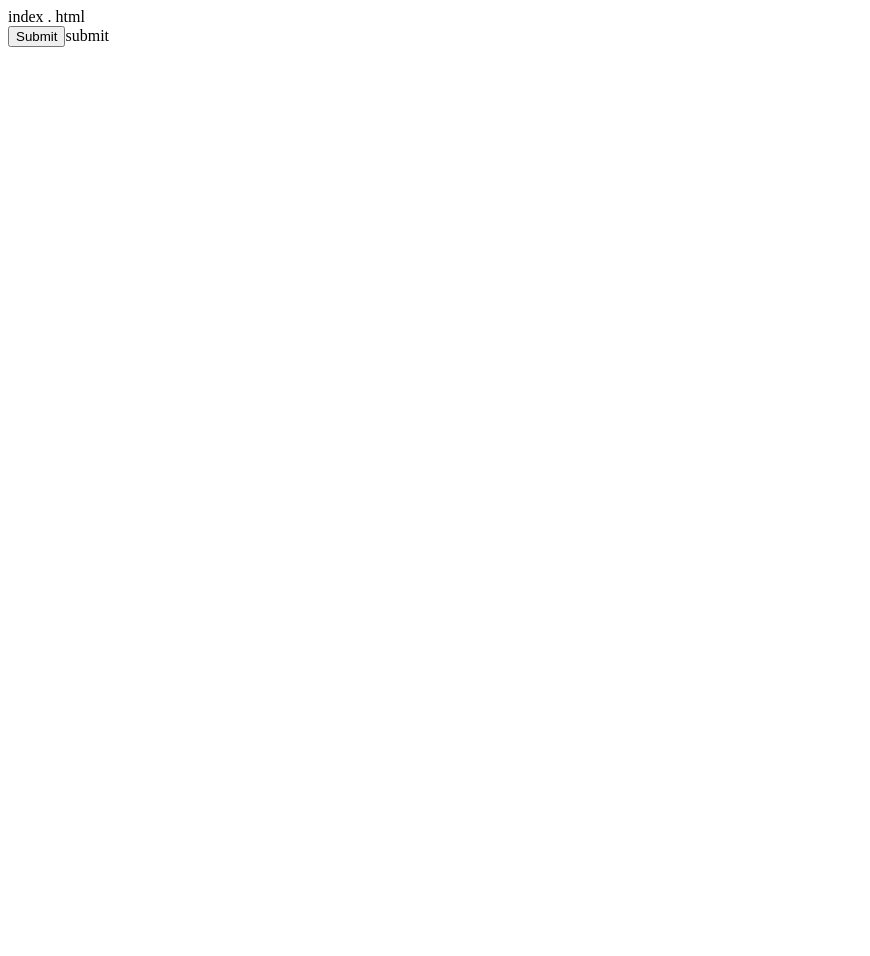
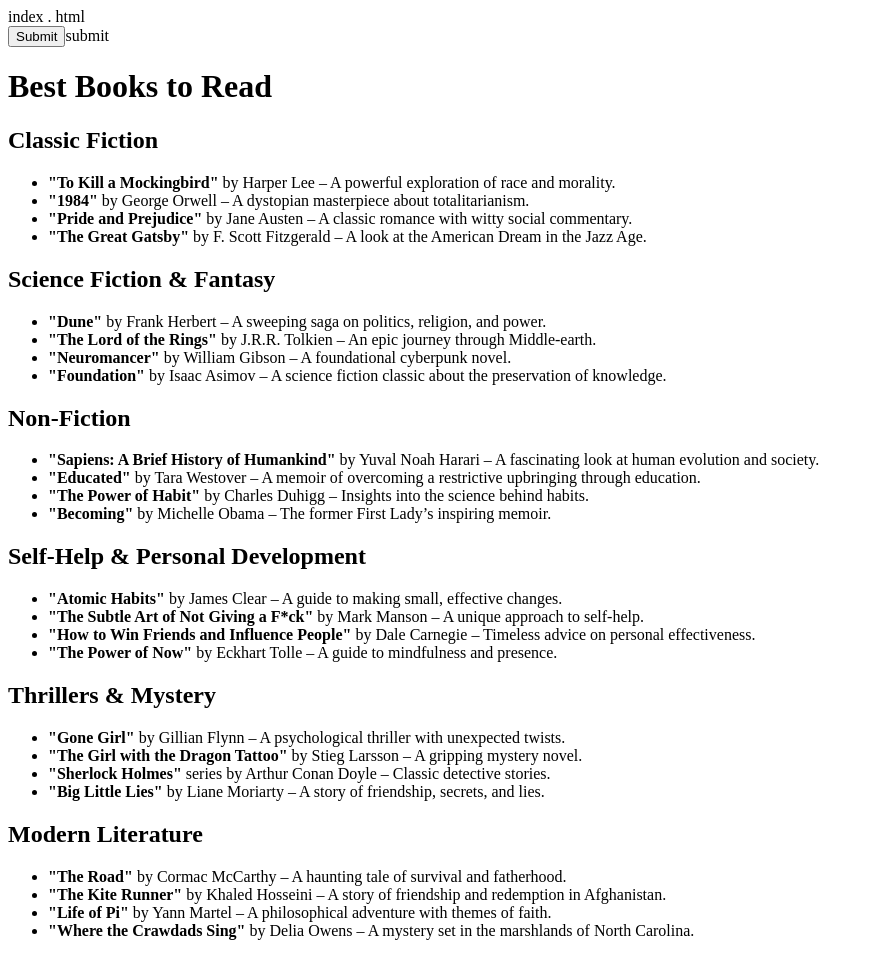
Before and after one commit to vivek01nandanwar/localrepo, a plain HTML site: page index.html in a window 1280 px wide. Shown: the whole page, without its empty margins (0-870 px from the left). Before the commit the page ends 800 px from the top, so only its background shows below. Drawn offline with Linux system fonts and the light colour scheme.

Commit message:
list of books u must read

```diff
--- a/index.html
+++ b/index.html
@@ -8,5 +8,57 @@
 <body>
     <div> index . html </div>
     <input type="submit">submit</input>
+    <div class="container">
+        <h1>Best Books to Read</h1>
+
+        <h2>Classic Fiction</h2>
+        <ul>
+            <li><strong>"To Kill a Mockingbird"</strong> by Harper Lee – A powerful exploration of race and morality.</li>
+            <li><strong>"1984"</strong> by George Orwell – A dystopian masterpiece about totalitarianism.</li>
+            <li><strong>"Pride and Prejudice"</strong> by Jane Austen – A classic romance with witty social commentary.</li>
+            <li><strong>"The Great Gatsby"</strong> by F. Scott Fitzgerald – A look at the American Dream in the Jazz Age.</li>
+        </ul>
+
+        <h2>Science Fiction & Fantasy</h2>
+        <ul>
+            <li><strong>"Dune"</strong> by Frank Herbert – A sweeping saga on politics, religion, and power.</li>
+            <li><strong>"The Lord of the Rings"</strong> by J.R.R. Tolkien – An epic journey through Middle-earth.</li>
+            <li><strong>"Neuromancer"</strong> by William Gibson – A foundational cyberpunk novel.</li>
+            <li><strong>"Foundation"</strong> by Isaac Asimov – A science fiction classic about the preservation of knowledge.</li>
+        </ul>
+
+        <h2>Non-Fiction</h2>
+        <ul>
+            <li><strong>"Sapiens: A Brief History of Humankind"</strong> by Yuval Noah Harari – A fascinating look at human evolution and society.</li>
+            <li><strong>"Educated"</strong> by Tara Westover – A memoir of overcoming a restrictive upbringing through education.</li>
+            <li><strong>"The Power of Habit"</strong> by Charles Duhigg – Insights into the science behind habits.</li>
+            <li><strong>"Becoming"</strong> by Michelle Obama – The former First Lady’s inspiring memoir.</li>
+        </ul>
+
+        <h2>Self-Help & Personal Development</h2>
+        <ul>
+            <li><strong>"Atomic Habits"</strong> by James Clear – A guide to making small, effective changes.</li>
+            <li><strong>"The Subtle Art of Not Giving a F*ck"</strong> by Mark Manson – A unique approach to self-help.</li>
+            <li><strong>"How to Win Friends and Influence People"</strong> by Dale Carnegie – Timeless advice on personal effectiveness.</li>
+            <li><strong>"The Power of Now"</strong> by Eckhart Tolle – A guide to mindfulness and presence.</li>
+        </ul>
+
+        <h2>Thrillers & Mystery</h2>
+        <ul>
+            <li><strong>"Gone Girl"</strong> by Gillian Flynn – A psychological thriller with unexpected twists.</li>
+            <li><strong>"The Girl with the Dragon Tattoo"</strong> by Stieg Larsson – A gripping mystery novel.</li>
+            <li><strong>"Sherlock Holmes"</strong> series by Arthur Conan Doyle – Classic detective stories.</li>
+            <li><strong>"Big Little Lies"</strong> by Liane Moriarty – A story of friendship, secrets, and lies.</li>
+        </ul>
+
+        <h2>Modern Literature</h2>
+        <ul>
+            <li><strong>"The Road"</strong> by Cormac McCarthy – A haunting tale of survival and fatherhood.</li>
+            <li><strong>"The Kite Runner"</strong> by Khaled Hosseini – A story of friendship and redemption in Afghanistan.</li>
+            <li><strong>"Life of Pi"</strong> by Yann Martel – A philosophical adventure with themes of faith.</li>
+            <li><strong>"Where the Crawdads Sing"</strong> by Delia Owens – A mystery set in the marshlands of North Carolina.</li>
+        </ul>
+
+    </div>
 </body>
 </html>
```
